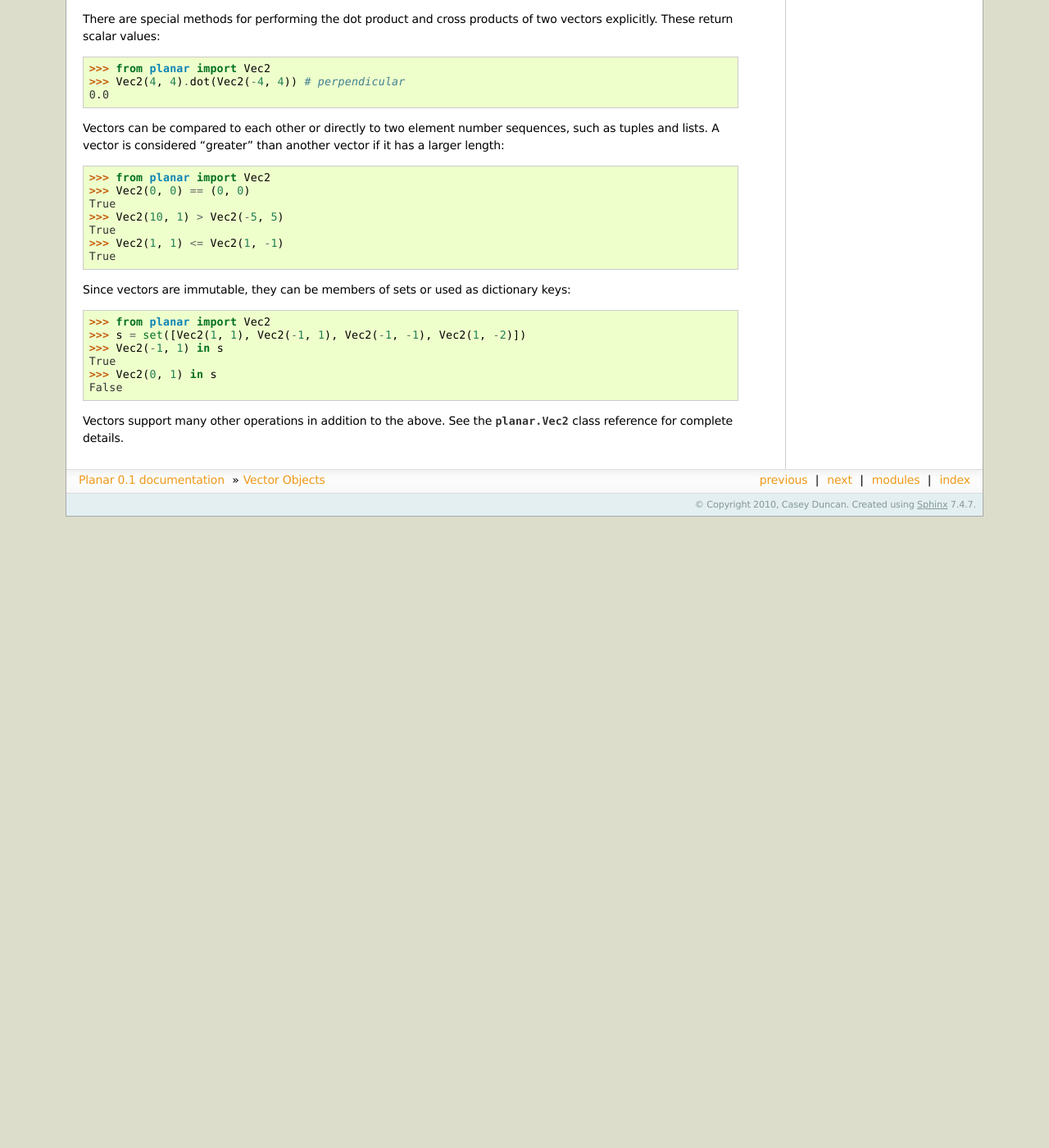
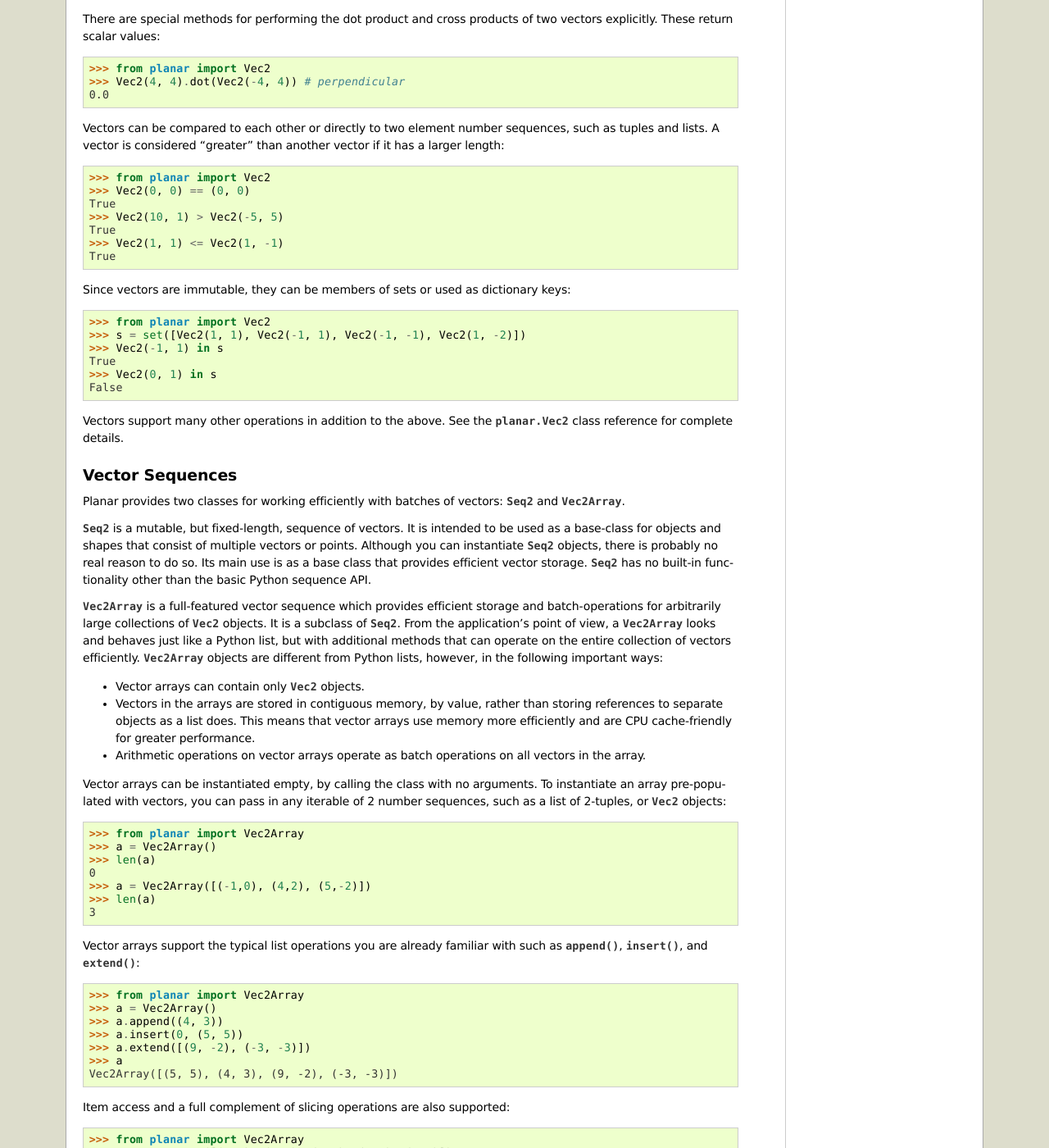
Before and after one commit to caseman/planar, a Sphinx documentation site: the page built from doc/source/vectors.rst, in a window 1280 px wide and 1400 px high, scrolled down 1555 px. Shown: the whole window at 82% size. Built offline with Sphinx 7.4.7, drawn with Linux system fonts in a browser that asks for light colours; formulas are drawn with MathJax 3; before the commit the page ends 2185 px from its top, so only the background shows below that; some of the changed text lies outside the part shown.

Commit message:
Add Vec2Array/Seq2 docs, shorten Vec2Array repr

```diff
--- a/doc/source/vectors.rst
+++ b/doc/source/vectors.rst
@@ -121,3 +121,107 @@ or used as dictionary keys::
 
 Vectors support many other operations in addition to the above. See the
 :class:`planar.Vec2` class reference for complete details.
+
+Vector Sequences
+----------------
+
+Planar provides two classes for working efficiently with batches of vectors:
+:class:`~planar.Seq2` and :class:`~planar.Vec2Array`.
+
+:class:`~planar.Seq2` is a mutable, but fixed-length, sequence of vectors.  It
+is intended to be used as a base-class for objects and shapes that consist of
+multiple vectors or points. Although you can instantiate :class:`~planar.Seq2`
+objects, there is probably no real reason to do so. Its main use is as a base
+class that provides efficient vector storage.  :class:`~planar.Seq2` has no
+built-in functionality other than the basic Python sequence API.
+
+:class:`~planar.Vec2Array` is a full-featured vector sequence which provides
+efficient storage and batch-operations for arbitrarily large collections of
+:class:`~planar.Vec2` objects. It is a subclass of :class:`~planar.Seq2`.
+From the application's point of view, a :class:`~planar.Vec2Array` looks and
+behaves just like a Python list, but with additional methods that can operate
+on the entire collection of vectors efficiently. :class:`~planar.Vec2Array`
+objects are different from Python lists, however, in the following
+important ways:
+
+- Vector arrays can contain only :class:`~planar.Vec2` objects.
+- Vectors in the arrays are stored in contiguous memory, by value, rather
+  than storing references to separate objects as a list does. This means
+  that vector arrays use memory more efficiently and are CPU cache-friendly
+  for greater performance.
+- Arithmetic operations on vector arrays operate as batch operations on
+  all vectors in the array.
+
+Vector arrays can be instantiated empty, by calling the class with no arguments.
+To instantiate an array pre-populated with vectors, you can pass in any
+iterable of 2 number sequences, such as a list of 2-tuples, or
+:class:`~planar.Vec2` objects::
+
+	>>> from planar import Vec2Array
+	>>> a = Vec2Array()
+	>>> len(a)
+	0
+	>>> a = Vec2Array([(-1,0), (4,2), (5,-2)])
+	>>> len(a)
+	3
+
+Vector arrays support the typical list operations you are already familiar with
+such as :meth:`append`, :meth:`insert`, and :meth:`extend`::
+
+	>>> from planar import Vec2Array
+	>>> a = Vec2Array()
+	>>> a.append((4, 3))
+	>>> a.insert(0, (5, 5))
+	>>> a.extend([(9, -2), (-3, -3)])
+	>>> a
+	Vec2Array([(5, 5), (4, 3), (9, -2), (-3, -3)])
+
+Item access and a full complement of slicing operations are also supported::
+
+	>>> from planar import Vec2Array
+	>>> a = Vec2Array([(0,0), (1,1), (2,2), (3,3), (4,4)])
+	>>> a[-1]
+	Vec2(4, 4)
+	>>> a[1:-1]
+	Vec2Array([(1, 1), (2, 2), (3, 3)])
+	>>> a[::2]
+	Vec2Array([(0, 0), (2, 2), (4, 4)])
+	>>> a[4:1:-1]
+	Vec2Array([(4, 4), (3, 3), (2, 2)])
+
+Vector arrays are designed to provide efficient batch arithmetic on vectors.
+You can perform arithmetic between vector arrays and scalars, single vectors,
+other arrays, and :class:`~planar.Affine` transforms. Multiplying an array
+scales all of its constituent vectors::
+
+
+	>>> from planar import Vec2Array
+	>>> a = Vec2Array([(2, 1), (4, 2.5), (3, -1)])
+	>>> a * 3
+	Vec2Array([(6, 3), (12, 7.5), (9, -3)])
+	>>> a * (4, 2)
+	Vec2Array([(8, 2), (16, 5), (12, -2)])
+
+Division operates similarly. Addition and subtraction operate componentwise as
+in single :class:`~planar.Vec2` objects. You can also perform arithmetic
+between vector arrays with the same length. This simply performs the operation
+between each element of both arrays in turn::
+
+	>>> from planar import Vec2Array
+	>>> a = Vec2Array([(-1,0), (1,2), (3,4)])
+	>>> b = Vec2Array([(3,2), (2,1), (1,0)])
+	>>> a + b
+	Vec2Array([(2, 2), (3, 3), (4, 4)])
+
+Arrays can be multiplied by transforms, which transforms each vector
+therein::
+
+	>>> from planar import Vec2Array, Affine
+	>>> a = Vec2Array([(-1, 0), (0, 1), (1, 0), (0, -1)])
+	>>> t = Affine.rotation(90) * Affine.scale(2)
+	>>> a * t
+	Vec2Array([(0, -2), (-2, 0), (0, 2), (2, 0)])
+
+Vector arrays also have methods to retrieve the longest and shortest
+member vectors, normalize, or clamp vectors en masse. See the
+:class:`~planar.Vec2Array` class reference for details.
```
Also changed, not shown: 3 other files.
